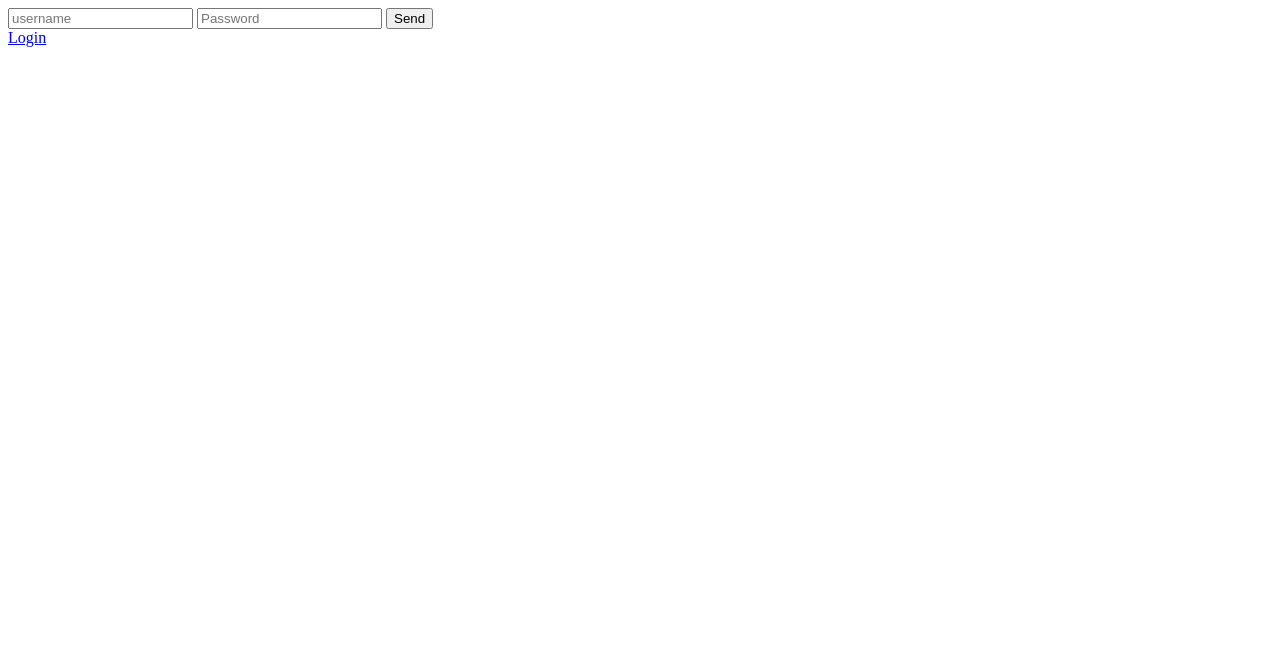
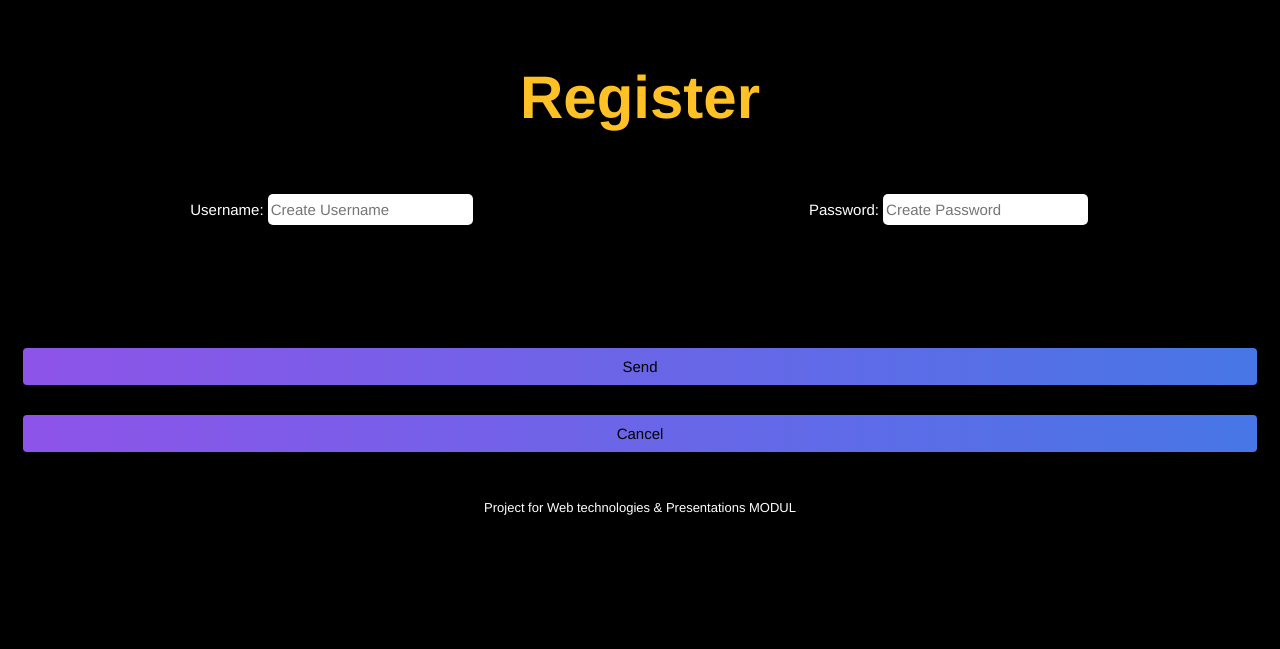
Before and after one commit to rarzberger4/smartstop2, a website: page files/html/register.html in a window 1280 px wide. Drawn offline with Linux system fonts and the light colour scheme.

Commit message:
graphische oberfläche bearbeitet

```diff
--- a/files/Stylesheets/contact.css
+++ b/files/Stylesheets/contact.css
@@ -1,97 +1,103 @@
-body{
+body {
+    background-color: white;
+    padding: 10px;
     display: grid;
-    grid-template-columns: 1fr;
-    grid-template-rows: 1fr 1fr 1fr 1fr 1fr;
     grid-auto-flow: row;
     grid-gap: 20px;
+    grid-template-columns: 1fr;
+    grid-template-rows: 4fr 2fr 8fr 4fr 1fr 1fr;
     grid-template-areas:
         "header"
-        "n"
+        "nav"
         "form"
         "about"
+        "logout"
         "footer";
-    background-color: white;
-    border-color: black;
 }
 
 @media (min-width: 642px) {
     body {
+        background-color: black;
         padding: 15px;
         display: grid;
+        grid-auto-flow: row;
+        grid-gap: 20px;
         grid-template-columns: 1fr 1fr 1fr;
-        grid-template-rows: 1fr 1fr 1fr 1fr;
-        gap: 0 0;
-        grid-gap: 20px;
-        grid-auto-flow: row;
+        grid-template-rows: 4fr 2fr 8fr 1fr 1fr;
         grid-template-areas:
             "header header header"
-            "n n n"
+            "nav nav nav"
             "form form about"
+            "logout logout logout"
             "footer footer footer";
-        background-color: black;
+    }
+
+    footer {
+        color: white;
     }
 }
 
-#header{
+header {
     grid-area: header;
     position: sticky;
     text-align: center
 }
 
-h1{
+h1 {
     color: #ffc125;
     font: 60px/70px 'DIGITAL', Helvetica;
     font-weight: 700;
 }
 
-#navbar{
-    grid-area: n;
+nav {
+    grid-area: nav;
     position: sticky;
     background: #444c44;
+    height: 60px
 }
 
-nav ul{
+nav ul {
     display: flex;
     flex-direction: row;
     justify-content: center;
     align-items: center;
     list-style-type: none;
 }
-nav ul li{
+
+nav ul li {
     flex: 1;
     vertical-align: middle;
     text-align: center
 }
 
-a{
+a {
     color: white;
 }
 
-#about{
+#about {
     grid-area: about;
     background: forestgreen;
-    border-color: ghostwhite;
+    border-color: forestgreen;
     border-style: solid;
     padding: 10px;
 }
 
-#form{
+#form {
     grid-area: form;
     background: darkgreen;
-    border-color: ghostwhite;
+    border-color: darkgreen;
     border-style: solid;
     padding: 10px;
 }
 
-#footer{
+footer {
     grid-area: footer;
     position: sticky;
     text-align: center;
     font-size: small;
-    color: white;
 }
 
-*{
+* {
     color: black;
     font: 15px/25px 'DIGITAL', Helvetica;
 
@@ -101,3 +107,16 @@ a{
     -moz-border-radius: 5px;
     border-radius: 5px;
 }
+
+form {
+    grid-area: logout;
+    display: flex;
+    flex-direction: column;
+}
+
+form input[type="submit"] {
+    background: linear-gradient(to left, #4776E6, #8e54e9);
+    color: black;
+    border-radius: 4px;
+    padding: 0.4rem;
+}
--- /dev/null
+++ b/files/Stylesheets/login.css
@@ -0,0 +1,132 @@
+body {
+    background-color: white;
+    padding: 15px;
+    display: grid;
+    grid-template-columns: 1fr;
+    grid-template-rows: 1fr 2fr 1fr;
+    gap: 10px;
+    grid-auto-flow: row;
+    grid-template-areas:
+    "header"
+    "main"
+    "footer";
+}
+
+header {
+    grid-area: header;
+    position: sticky;
+    text-align: center;
+}
+
+main {
+    background-color: white;
+    display: grid;
+    grid-template-columns: 1fr;
+    grid-template-rows: 2fr 1fr;
+    gap: 0;
+    grid-auto-flow: row;
+    grid-template-areas:
+    "loginForm"
+    "registerForm";
+    grid-area: main;
+}
+
+#loginForm {
+    display: grid;
+    grid-area: loginForm;
+    grid-template-columns: 1fr;
+    grid-template-rows: 1fr 1fr 1fr;
+    gap: 0;
+    grid-auto-flow: row;
+    grid-template-areas:
+            "usernameSection"
+            "passwordSection"
+            "login";
+}
+
+#usernameSection {
+    grid-area: usernameSection;
+    justify-self: center;
+    padding: 10px;
+}
+
+#passwordSection {
+    grid-area: passwordSection;
+    justify-self: center;
+    padding: 10px;
+}
+
+#login {
+    grid-area: login;
+}
+
+#registerForm {
+    grid-area: registerForm;
+}
+
+footer {
+    grid-area: footer;
+    position: sticky;
+    text-align: center;
+    font-size: small;
+}
+
+h1 {
+    color: #ffc125;
+    font: 60px/70px 'DIGITAL', Helvetica;
+    font-weight: 700;
+}
+
+a {
+    color: white;
+}
+
+* {
+    color: black;
+    font: 15px/25px 'DIGITAL', Helvetica;
+
+    /* Round corners */
+    border: 3px;
+    -webkit-border-radius: 5px;
+    -moz-border-radius: 5px;
+    border-radius: 5px;
+}
+
+form {
+    display: flex;
+    flex-direction: column;
+}
+
+form input[type="submit"] {
+    background: linear-gradient(to left, #4776E6, #8e54e9);
+    color: black;
+    border-radius: 4px;
+    margin-top: 2rem;
+    padding: 0.4rem;
+}
+
+input {
+    padding: 3px;
+}
+
+@media (min-width: 642px) {
+    body, main {
+        background-color: black;
+    }
+
+    footer, #usernameLabel, #passwordLabel {
+        color: white;
+    }
+
+    #loginForm {
+        display: grid;
+        grid-area: loginForm;
+        grid-template-columns: 1fr 1fr;
+        grid-template-rows: 2fr 1fr;
+        gap: 0;
+        grid-auto-flow: row;
+        grid-template-areas:
+    "usernameSection passwordSection"
+    "login login";
+    }
+}
--- a/files/Stylesheets/main.css
+++ b/files/Stylesheets/main.css
@@ -1,112 +1,113 @@
-body{
+body {
+    background-color: white;
+    padding: 10px;
     display: grid;
-    grid-template-columns: 1fr;
-    grid-template-rows: 1fr 1fr 1fr 1fr 1fr 1fr;
     grid-auto-flow: row;
     grid-gap: 20px;
+    grid-template-columns: 1fr;
+    grid-template-rows: 4fr 2fr 4fr 4fr 4fr 1fr 1fr;
     grid-template-areas:
         "header"
-        "n"
+        "nav"
         "wienerLinien"
         "weather"
         "news"
+        "logout"
         "footer";
-    background-color: white;
-    border-color: black;
 }
 
 @media (min-width: 642px) {
     body {
+        background-color: black;
         padding: 15px;
         display: grid;
+        grid-auto-flow: row;
+        grid-gap: 20px;
         grid-template-columns: 1fr 1fr 1fr;
-        grid-template-rows: 1fr 1fr 1fr 1fr 1fr;
-        gap: 0 0;
-        grid-gap: 20px;
-        grid-auto-flow: row;
+        grid-template-rows: 4fr 2fr 3.75fr 3.75fr 0.25fr 0.25fr;
         grid-template-areas:
             "header header header"
-            "n n n"
-            "wienerLinien wienerLinien weather"
-            "news news weather"
+            "nav nav nav"
+            "wienerLinien wienerLinien news"
+            "weather weather news"
+            "logout logout logout"
             "footer footer footer";
-        background-color: black;
+    }
+
+    footer {
+        color: white;
     }
 }
 
-#header{
+header {
     grid-area: header;
     position: sticky;
     text-align: center;
 }
 
-h1{
+h1 {
     color: #ffc125;
     font: 60px/70px 'DIGITAL', Helvetica;
     font-weight: 700;
 }
 
-#navbar{
-    grid-area: n;
+nav {
+    grid-area: nav;
     position: sticky;
     background: #444c44;
+    height: 60px;
 }
 
-nav ul{
+nav ul {
     display: flex;
     flex-direction: row;
     justify-content: center;
     align-items: center;
     list-style-type: none;
 }
-nav ul li{
+
+nav ul li {
     flex: 1;
     vertical-align: middle;
     text-align: center;
 }
 
-a{
+a {
     color: white;
 }
 
-#wienerLinien{
+#wienerLinien {
     grid-area: wienerLinien;
-    border-collapse: collapse;
     padding: 10px;
-
     background: limegreen;
-    border-color: ghostwhite;
+    border-color: limegreen;
     border-style: solid;
 }
 
-#weather{
+#weather {
     grid-area: weather;
-    border-collapse: collapse;
     padding: 10px;
-
     background: greenyellow;
-    border-color: ghostwhite;
-    border-style: solid;
-}
-#news{
-    grid-area: news;
-    border-collapse: collapse;
-    padding: 10px;
-
-    background: yellowgreen;
-    border-color: ghostwhite;
+    border-color: greenyellow;
     border-style: solid;
 }
 
-#footer{
+#news {
+    grid-area: news;
+    padding: 10px;
+    background: yellowgreen;
+    border-color: yellowgreen;
+    border-style: solid;
+}
+
+footer {
     grid-area: footer;
     position: sticky;
     text-align: center;
     font-size: small;
-    color: white;
 }
 
-*{
+* {
     color: black;
     font: 15px/25px 'DIGITAL', Helvetica;
 
@@ -118,8 +119,20 @@ a{
 }
 
 form {
+    grid-area: logout;
     display: flex;
     flex-direction: column;
+}
+
+form input[type="submit"] {
+    background: linear-gradient(to left, #4776E6, #8e54e9);
+    color: black;
+    border-radius: 4px;
+    padding: 0.4rem;
+}
+
+form .input-field:first-child {
+    margin-bottom: 1.5rem;
 }
 
 .input-field {
@@ -131,15 +144,3 @@ form {
     padding: 0.8rem;
     color: black;
 }
-
-form .input-field:first-child {
-    margin-bottom: 1.5rem;
-}
-
-form input[type="submit"] {
-    background: linear-gradient(to left, #4776E6, #8e54e9);
-    color: black;
-    border-radius: 4px;
-    margin-top: 2rem;
-    padding: 0.4rem;
-}
--- a/files/Stylesheets/planner.css
+++ b/files/Stylesheets/planner.css
@@ -1,90 +1,91 @@
-body{
+body {
+    background-color: white;
+    padding: 10px;
     display: grid;
-    grid-template-columns: 1fr;
-    grid-template-rows: 1fr 1fr 1fr 1fr;
     grid-auto-flow: row;
     grid-gap: 20px;
+    grid-template-columns: 1fr;
+    grid-template-rows: 4fr 2fr 8fr 1fr;
     grid-template-areas:
         "header"
-        "n"
+        "nav"
         "wienerLinien"
-        "footer";
-    background-color: white;
-    border-color: black;
+        "logout";
 }
 
 @media (min-width: 642px) {
     body {
+        background-color: black;
         padding: 15px;
         display: grid;
-        grid-template-columns: 1fr 1fr 1fr;
-        grid-template-rows: 1fr 1fr 1fr 1fr;
-        gap: 0 0;
+        grid-auto-flow: row;
         grid-gap: 20px;
-        grid-auto-flow: row;
+        grid-template-columns: 1fr;
+        grid-template-rows: 4fr 2fr 8fr 1fr;
         grid-template-areas:
-            "header header header"
-            "n n n"
-            "wienerLinien wienerLinien wienerLinien"
-            "footer footer footer";
-        background-color: black;
+            "header"
+            "nav"
+            "wienerLinien"
+            "logout";
+    }
+
+    footer {
+        color: white;
     }
 }
 
-#header{
+header {
     grid-area: header;
     position: sticky;
     text-align: center
 }
 
-h1{
+h1 {
     color: #ffc125;
     font: 60px/70px 'DIGITAL', Helvetica;
     font-weight: 700;
 }
 
-#navbar{
-    grid-area: n;
+nav {
+    grid-area: nav;
     position: sticky;
     background: #444c44;
+    height: 60px
 }
 
-nav ul{
+nav ul {
     display: flex;
     flex-direction: row;
     justify-content: center;
     align-items: center;
     list-style-type: none;
 }
-nav ul li{
+
+nav ul li {
     flex: 1;
     vertical-align: middle;
     text-align: center
 }
 
-a{
+a {
     color: white;
 }
 
-#wienerLinien{
+#wienerLinien {
     grid-area: wienerLinien;
-    border-collapse: collapse;
     padding: 10px;
-
     background: limegreen;
-    border-color: ghostwhite;
+    border-color: limegreen;
     border-style: solid;
 }
 
-#footer{
-    grid-area: footer;
+footer {
     position: sticky;
     text-align: center;
     font-size: small;
-    color: white;
 }
 
-*{
+* {
     color: black;
     font: 15px/25px 'DIGITAL', Helvetica;
 
@@ -94,3 +95,16 @@ a{
     -moz-border-radius: 5px;
     border-radius: 5px;
 }
+
+form {
+    grid-area: logout;
+    display: flex;
+    flex-direction: column;
+}
+
+form input[type="submit"] {
+    background: linear-gradient(to left, #4776E6, #8e54e9);
+    color: black;
+    border-radius: 4px;
+    padding: 0.4rem;
+}
--- /dev/null
+++ b/files/Stylesheets/register.css
@@ -0,0 +1,132 @@
+body {
+    background-color: white;
+    padding: 15px;
+    display: grid;
+    grid-template-columns: 1fr;
+    grid-template-rows: 1fr 2fr 1fr;
+    gap: 10px;
+    grid-auto-flow: row;
+    grid-template-areas:
+    "header"
+    "main"
+    "footer";
+}
+
+header {
+    grid-area: header;
+    position: sticky;
+    text-align: center;
+}
+
+main {
+    background-color: white;
+    display: grid;
+    grid-template-columns: 1fr;
+    grid-template-rows: 2fr 1fr;
+    gap: 0;
+    grid-auto-flow: row;
+    grid-template-areas:
+    "registerForm"
+    "loginForm";
+    grid-area: main;
+}
+
+#registerForm {
+    display: grid;
+    grid-area: registerForm;
+    grid-template-columns: 1fr;
+    grid-template-rows: 1fr 1fr 1fr;
+    gap: 0;
+    grid-auto-flow: row;
+    grid-template-areas:
+            "usernameSection"
+            "passwordSection"
+            "send";
+}
+
+#usernameSection {
+    grid-area: usernameSection;
+    justify-self: center;
+    padding: 10px;
+}
+
+#passwordSection {
+    grid-area: passwordSection;
+    justify-self: center;
+    padding: 10px;
+}
+
+#send {
+    grid-area: send;
+}
+
+#loginForm {
+    grid-area: loginForm;
+}
+
+footer {
+    grid-area: footer;
+    position: sticky;
+    text-align: center;
+    font-size: small;
+}
+
+h1 {
+    color: #ffc125;
+    font: 60px/70px 'DIGITAL', Helvetica;
+    font-weight: 700;
+}
+
+a {
+    color: white;
+}
+
+* {
+    color: black;
+    font: 15px/25px 'DIGITAL', Helvetica;
+
+    /* Round corners */
+    border: 3px;
+    -webkit-border-radius: 5px;
+    -moz-border-radius: 5px;
+    border-radius: 5px;
+}
+
+form {
+    display: flex;
+    flex-direction: column;
+}
+
+form input[type="submit"] {
+    background: linear-gradient(to left, #4776E6, #8e54e9);
+    color: black;
+    border-radius: 4px;
+    margin-top: 2rem;
+    padding: 0.4rem;
+}
+
+input {
+    padding: 3px;
+}
+
+@media (min-width: 642px) {
+    body, main {
+        background-color: black;
+    }
+
+    footer, #usernameLabel, #passwordLabel {
+        color: white;
+    }
+
+    #registerForm {
+        display: grid;
+        grid-area: registerForm;
+        grid-template-columns: 1fr 1fr;
+        grid-template-rows: 2fr 1fr;
+        gap: 0;
+        grid-auto-flow: row;
+        grid-template-areas:
+    "usernameSection passwordSection"
+    "send send";
+    }
+}
--- a/files/html/register.html
+++ b/files/html/register.html
@@ -3,14 +3,29 @@
 <head>
     <meta charset="UTF-8">
     <title>Register</title>
-  <form method='post' action='/register'>
-    <input type = "text" name = 'username' placeholder="username" id="username" required/>
-      <input type = "password" name="password" placeholder="Password" id="password" required/>
-      <input type="submit" value="Send">
-    </form>
-    <a href="/">Login</a>
+    <meta content="width=device-width,initial-scale=1" name="viewport">
+    <link href="../Stylesheets/register.css" rel="stylesheet">
 </head>
 <body>
-
+<header id="header">
+    <h1>Register</h1>
+</header>
+<main>
+    <form id="registerForm" action="/register" method="post">
+        <section id="usernameSection">
+            <label id="usernameLabel" for="usernameInput">Username:</label>
+            <input id="usernameInput" name="username" placeholder="Create Username" required type="text">
+        </section>
+        <section id="passwordSection">
+            <label id="passwordLabel" for="passwordInput">Password:</label>
+            <input id="passwordInput" name="password" placeholder="Create Password" required type="password">
+        </section>
+        <input id="send" type="submit" value="Send">
+    </form>
+    <form id="loginForm" action="/login" method="get">
+        <input id="cancel" type="submit" value="Cancel">
+    </form>
+</main>
+<footer id="footer"> Project for Web technologies & Presentations MODUL </footer>
 </body>
 </html>
```
Also changed, not shown: files/html/contact.html (+4 -8 lines), files/html/index.html (+4 -11 lines), files/html/login.html (+21 -15 lines), files/html/planner.html (+4 -9 lines), files/main.js (+0 -10 lines).
